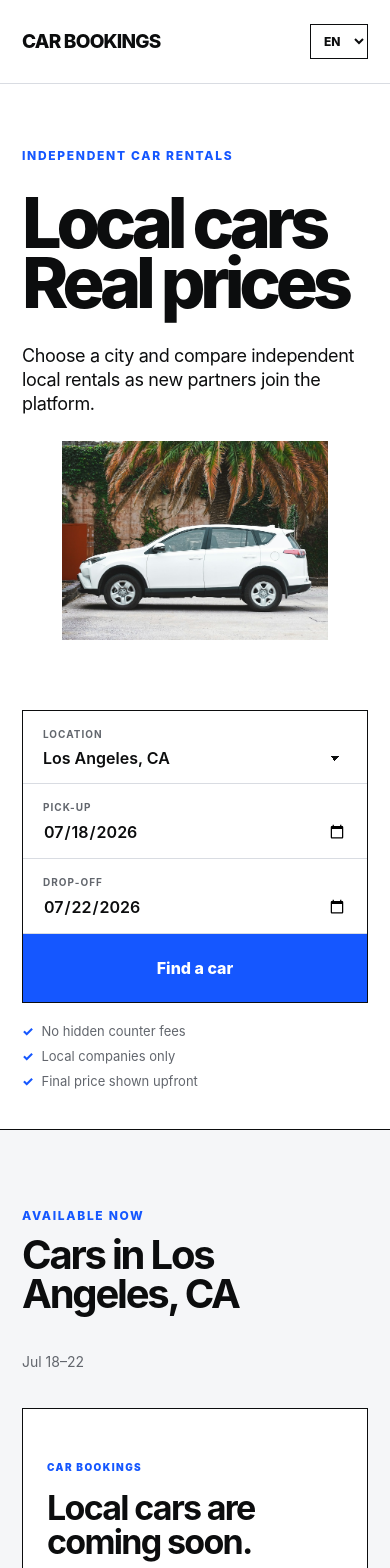
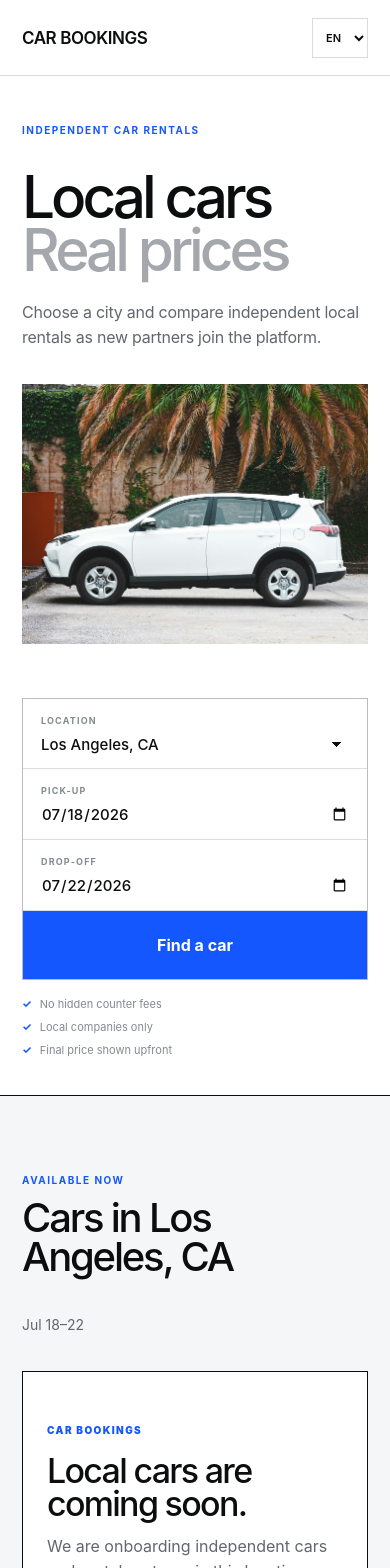
Before and after one commit to thevanrental/car-bookings, a React (Vite) app: page / in a window 390 px wide. Shown: the top 1568 px of the page. Built offline with nearby package versions, Linux system fonts and the light colour scheme.

Commit message:
Refine typography spacing and responsive hero styling

```diff
--- a/src/styles.css
+++ b/src/styles.css
@@ -18,42 +18,45 @@ button, a { -webkit-tap-highlight-color: transparent; }
 .sr-only { position: absolute; width: 1px; height: 1px; padding: 0; margin: -1px; overflow: hidden; clip: rect(0,0,0,0); white-space: nowrap; border: 0; }
 
 .site-header {
-  min-height: 84px; display: grid; grid-template-columns: 1fr auto 1fr;
+  min-height: 76px; display: grid; grid-template-columns: 1fr auto 1fr;
   align-items: center; gap: 32px; padding: 0 5vw; border-bottom: 1px solid var(--line);
-  background: rgba(255,255,255,.96); position: relative; z-index: 3;
+  background: rgba(255,255,255,.97); position: relative; z-index: 3;
 }
-.brand { width: max-content; font-size: 19px; font-weight: 800; letter-spacing: -.04em; }
-.brand span { color: var(--blue); }
+.brand { width: max-content; font-size: 17px; font-weight: 600; letter-spacing: -.025em; }
 nav { display: flex; gap: 34px; }
-nav a, .company-link { font-size: 14px; font-weight: 600; transition: color 150ms ease; }
+nav a, .company-link { font-size: 13px; font-weight: 500; transition: color 150ms ease; }
 nav a:hover, nav a:focus-visible { color: var(--blue); }
-.company-link { justify-self: end; padding-bottom: 3px; border-bottom: 2px solid var(--ink); }
-.company-link:hover, .company-link:focus-visible { color: var(--blue); border-color: var(--blue); }
-.header-actions { justify-self: end; display: flex; align-items: center; gap: 22px; }
-.language-select select { min-width: 56px; border: 1px solid var(--ink); border-radius: 0; background: white; padding: 8px 9px; color: var(--ink); font-size: 12px; font-weight: 800; cursor: pointer; }
+.company-link { justify-self: end; padding: 11px 15px; border: 1px solid var(--ink); }
+.company-link:hover, .company-link:focus-visible { background: var(--ink); color: white; }
+.header-actions { justify-self: end; display: flex; align-items: center; gap: 12px; }
+.language-select select { min-width: 54px; border: 1px solid var(--line); border-radius: 0; background: white; padding: 11px 9px; color: var(--ink); font-size: 11px; font-weight: 600; cursor: pointer; }
 .language-select select:focus-visible { outline: 2px solid var(--blue); outline-offset: 2px; }
 
-.hero { min-height: calc(100vh - 84px); display: flex; flex-direction: column; justify-content: center; padding: 8vh 5vw 5vh; }
-.hero-copy { display: grid; grid-template-columns: minmax(0, 2fr) minmax(280px, 1fr); gap: 8vw; align-items: end; }
-.eyebrow { margin: 0; color: var(--blue); font-size: 12px; font-weight: 800; letter-spacing: .14em; text-transform: uppercase; }
-.hero-copy .eyebrow { grid-column: 1/-1; margin-bottom: -2vh; }
-h1 { margin: 0; max-width: 900px; font-size: clamp(64px, 9vw, 136px); line-height: .86; letter-spacing: -.075em; font-weight: 800; }
-.hero-note { margin: 0 0 8px; max-width: 440px; font-size: clamp(18px, 1.8vw, 25px); line-height: 1.35; letter-spacing: -.02em; }
+.hero { min-height: calc(100vh - 76px); display: flex; flex-direction: column; justify-content: center; padding: 6vh 5vw 4vh; }
+.hero-layout { display: grid; grid-template-columns: minmax(0, .95fr) minmax(360px, 1.05fr); gap: clamp(46px, 8vw, 130px); align-items: center; }
+.hero-copy { min-width: 0; }
+.eyebrow { margin: 0; color: var(--blue); font-size: 10px; font-weight: 700; letter-spacing: .15em; text-transform: uppercase; }
+.hero-copy .eyebrow { margin-bottom: clamp(38px, 6vh, 72px); }
+h1 { margin: 0; max-width: 720px; font-size: clamp(54px, 6.8vw, 104px); line-height: .91; letter-spacing: -.068em; font-weight: 450; }
+h1 span { color: #a4a7ac; }
+.hero-note { margin: 34px 0 0; max-width: 510px; color: var(--muted); font-size: clamp(16px, 1.35vw, 20px); line-height: 1.55; letter-spacing: -.015em; }
+.hero-visual { margin: 0; width: 100%; aspect-ratio: 1.18/1; overflow: hidden; background: var(--soft); }
+.hero-visual img { width: 100%; height: 100%; object-fit: cover; }
 
-.search-panel { display: grid; grid-template-columns: 1.5fr 1fr 1fr .85fr; margin-top: 8vh; border: 1px solid var(--ink); background: var(--paper); }
-.search-panel label { min-width: 0; padding: 17px 20px 15px; border-right: 1px solid var(--line); }
-.search-panel span, .car-company > span, .car-deposit > span { display: block; margin-bottom: 8px; color: var(--muted); font-size: 10px; font-weight: 700; letter-spacing: .1em; text-transform: uppercase; }
-.search-panel input, .search-panel select { width: 100%; min-width: 0; padding: 0; border: 0; outline: 0; background: transparent; color: var(--ink); font-size: 16px; font-weight: 600; }
+.search-panel { display: grid; grid-template-columns: 1.5fr 1fr 1fr .85fr; margin-top: clamp(34px, 5vh, 62px); border: 1px solid #b9bcc2; background: var(--paper); }
+.search-panel label { min-width: 0; padding: 16px 18px 14px; border-right: 1px solid var(--line); }
+.search-panel span, .car-company > span, .car-deposit > span { display: block; margin-bottom: 8px; color: #858990; font-size: 9px; font-weight: 700; letter-spacing: .13em; text-transform: uppercase; }
+.search-panel input, .search-panel select { width: 100%; min-width: 0; padding: 0; border: 0; outline: 0; background: transparent; color: var(--ink); font-size: 15px; font-weight: 450; }
 .search-panel select { appearance: none; cursor: pointer; background-image: linear-gradient(45deg, transparent 50%, var(--ink) 50%), linear-gradient(135deg, var(--ink) 50%, transparent 50%); background-position: calc(100% - 12px) 55%, calc(100% - 7px) 55%; background-size: 5px 5px, 5px 5px; background-repeat: no-repeat; padding-right: 28px; }
-.search-panel label:focus-within { box-shadow: inset 0 -3px var(--blue); }
-.search-panel button { border: 0; background: var(--blue); color: white; font-weight: 800; cursor: pointer; transition: background 150ms ease; }
+.search-panel label:focus-within { box-shadow: inset 0 -2px var(--blue); }
+.search-panel button { border: 0; background: var(--blue); color: white; font-weight: 650; cursor: pointer; transition: background 150ms ease; }
 .search-panel button:hover, .search-panel button:focus-visible { background: #0d46d9; }
-.proof-row { display: flex; gap: 30px; margin-top: 20px; color: var(--muted); font-size: 13px; }
-.proof-row span::before { content: "✓"; margin-right: 8px; color: var(--blue); font-weight: 800; }
+.proof-row { display: flex; gap: 30px; margin-top: 17px; color: #858990; font-size: 11px; }
+.proof-row span::before { content: "✓"; margin-right: 8px; color: var(--blue); font-weight: 700; }
 
 .section { padding: 110px 5vw; border-top: 1px solid var(--ink); }
 .section-heading { display: flex; justify-content: space-between; align-items: end; gap: 40px; margin-bottom: 56px; }
-.section-heading h2, .list-company h2 { margin: 12px 0 0; font-size: clamp(40px, 5vw, 72px); line-height: .98; letter-spacing: -.055em; }
+.section-heading h2, .list-company h2 { margin: 12px 0 0; font-weight: 500; font-size: clamp(40px, 5vw, 72px); line-height: .98; letter-spacing: -.055em; }
 .section-heading > p { margin: 0; color: var(--muted); font-size: 14px; }
 .listings { background: var(--soft); }
 .filters { display: flex; gap: 8px; margin-bottom: 24px; }
@@ -98,7 +101,7 @@ h1 { margin: 0; max-width: 900px; font-size: clamp(64px, 9vw, 136px); line-heigh
 
 .empty-state { min-height: 370px; display: grid; align-content: center; justify-items: start; padding: clamp(32px, 6vw, 76px); border: 1px solid var(--ink); background: white; }
 .empty-state > span { color: var(--blue); font-size: 10px; font-weight: 900; letter-spacing: .14em; }
-.empty-state h3 { max-width: 750px; margin: 18px 0 14px; font-size: clamp(34px, 5vw, 68px); line-height: .98; letter-spacing: -.05em; }
+.empty-state h3 { font-weight: 500; max-width: 750px; margin: 18px 0 14px; font-size: clamp(34px, 5vw, 68px); line-height: .98; letter-spacing: -.05em; }
 .empty-state p { max-width: 620px; margin: 0; color: var(--muted); font-size: 16px; line-height: 1.55; }
 .empty-state a { display: flex; align-items: center; gap: 24px; margin-top: 30px; padding-bottom: 5px; border-bottom: 2px solid var(--ink); font-size: 14px; font-weight: 800; }
 .empty-state a b { color: var(--blue); }
@@ -135,7 +138,7 @@ h1 { margin: 0; max-width: 900px; font-size: clamp(64px, 9vw, 136px); line-heigh
 .how .section-heading { max-width: 850px; }
 .how ol { list-style: none; margin: 80px 0 0; padding: 0; display: grid; grid-template-columns: repeat(3, 1fr); border-top: 1px solid #444; border-left: 1px solid #444; }
 .how li { min-height: 300px; padding: 28px; border-right: 1px solid #444; border-bottom: 1px solid #444; }
-.how h3 { margin: 72px 0 12px; font-size: 23px; letter-spacing: -.03em; }
+.how h3 { font-weight: 550; margin: 72px 0 12px; font-size: 23px; letter-spacing: -.03em; }
 .how li p { margin: 0; max-width: 330px; color: #bfc2c8; line-height: 1.6; font-size: 14px; }
 
 .pricing { background: var(--paper); }
@@ -183,10 +186,12 @@ footer > div { display: flex; gap: 22px; font-size: 12px; font-weight: 700; }
   nav { display: none; }
   .header-actions { gap: 10px; }
   .company-link { display: none; }
-  .hero { min-height: auto; padding: 64px 22px 40px; }
-  .hero-copy { grid-template-columns: 1fr; gap: 30px; }
-  .hero-copy .eyebrow { margin: 0; }
-  h1 { font-size: clamp(58px, 18vw, 92px); }
+  .hero { min-height: auto; padding: 48px 22px 38px; }
+  .hero-layout { grid-template-columns: 1fr; gap: 34px; }
+  .hero-copy .eyebrow { margin-bottom: 34px; }
+  h1 { font-size: clamp(52px, 15vw, 78px); }
+  .hero-note { margin-top: 24px; }
+  .hero-visual { aspect-ratio: 4/3; }
   .search-panel { grid-template-columns: 1fr; margin-top: 54px; }
   .search-panel label { border-right: 0; border-bottom: 1px solid var(--line); }
   .search-panel button { min-height: 68px; }
```
